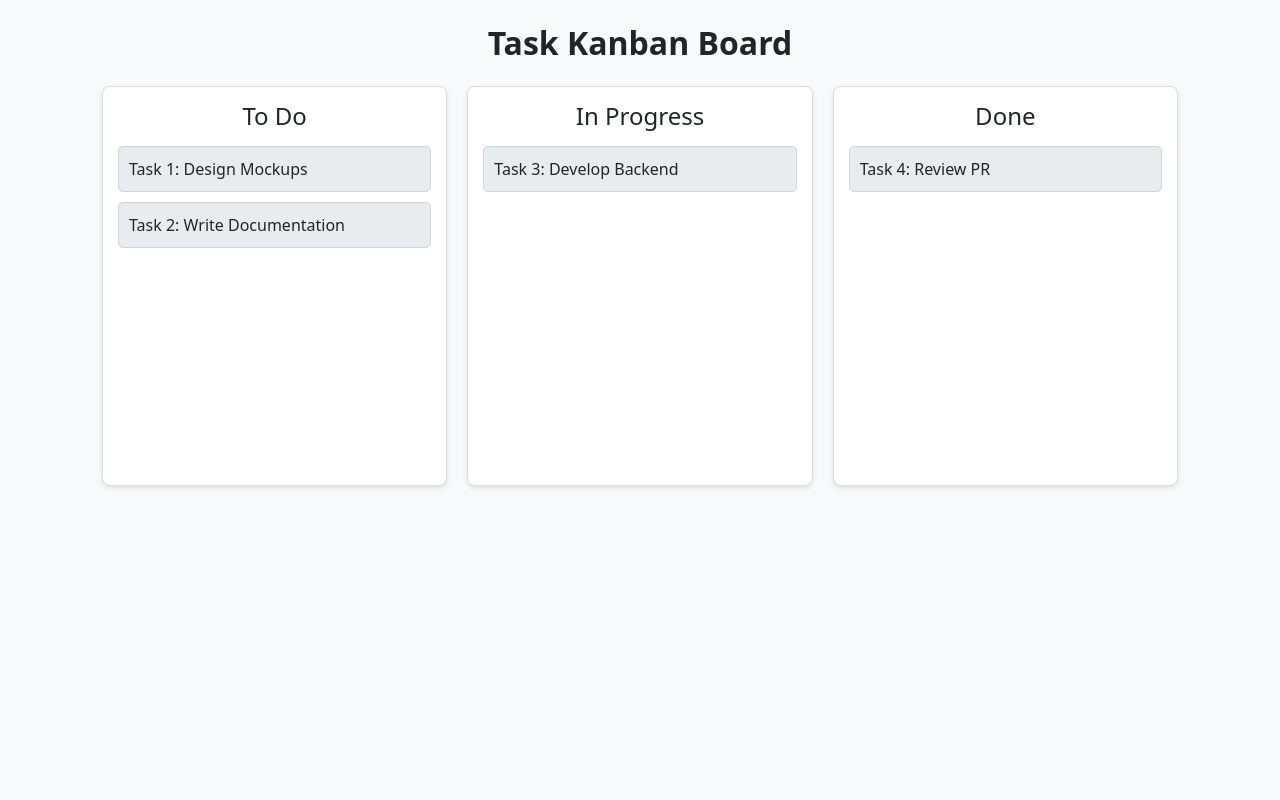
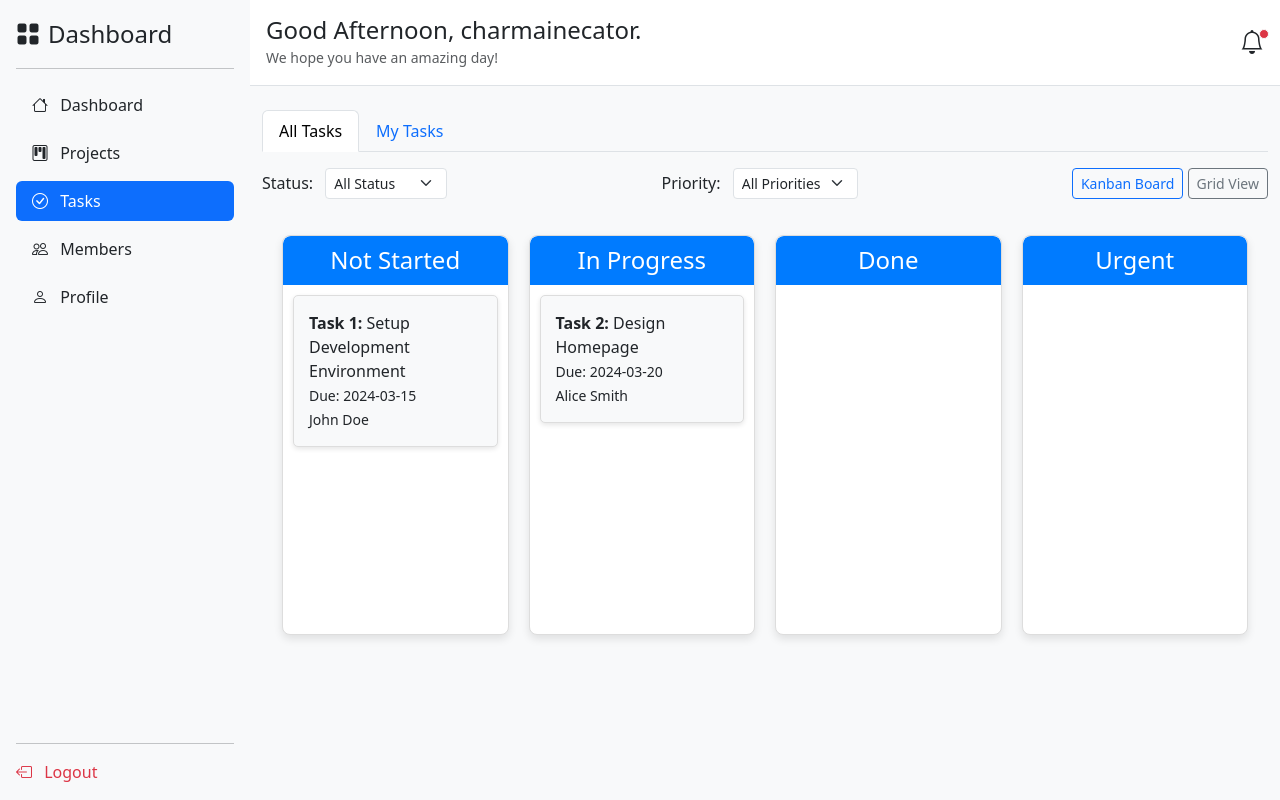
Before and after one commit to xxiimcha/project_management_django, a Django app: page /tasks/ in a window 1280 px wide. Run offline with Django 5.2, Linux system fonts and the light colour scheme; a user stored in the database is signed in.

Commit message:
Task page layout done

```diff
--- a/app/templates/app/tasks.html
+++ b/app/templates/app/tasks.html
@@ -3,42 +3,48 @@
 <head>
     <meta charset="UTF-8">
     <meta name="viewport" content="width=device-width, initial-scale=1.0">
-    <title>Task Kanban Board</title>
+    <title>Kanban Board</title>
     <!-- Bootstrap CSS -->
     <link href="https://cdn.jsdelivr.net/npm/bootstrap@5.3.3/dist/css/bootstrap.min.css" rel="stylesheet">
+    <link href="https://cdn.jsdelivr.net/npm/bootstrap-icons@1.10.5/font/bootstrap-icons.css" rel="stylesheet">
     <style>
         body {
             background-color: #f8f9fa;
         }
 
-        .kanban-board {
+        .kanban-board, .grid-view {
             display: flex;
-            justify-content: space-between;
             gap: 20px;
-            margin: 20px;
+            justify-content: center;
+            padding: 20px;
         }
 
-        .kanban-column {
-            background-color: #fff;
+        .kanban-column, .grid-column {
+            flex: 1;
+            background-color: #ffffff;
             border: 1px solid #ddd;
             border-radius: 8px;
-            flex: 1;
-            padding: 15px;
-            box-shadow: 0 2px 5px rgba(0, 0, 0, 0.1);
+            box-shadow: 0 4px 8px rgba(0, 0, 0, 0.1);
             min-height: 400px;
+            overflow-y: auto;
         }
 
         .kanban-column h4 {
             text-align: center;
-            margin-bottom: 15px;
+            background-color: #007bff;
+            color: #ffffff;
+            padding: 10px;
+            margin: 0;
+            border-radius: 8px 8px 0 0;
         }
 
         .task-card {
-            background-color: #e9ecef;
-            border: 1px solid #ced4da;
+            background-color: #f8f9fa;
+            border: 1px solid #ddd;
             border-radius: 5px;
-            padding: 10px;
-            margin-bottom: 10px;
+            padding: 15px;
+            margin: 10px;
+            box-shadow: 0 2px 5px rgba(0, 0, 0, 0.1);
             cursor: grab;
         }
 
@@ -48,35 +54,105 @@
     </style>
 </head>
 <body>
+    <div class="d-flex">
+        <!-- Sidebar -->
+        {% include 'app/sidebar.html' %}
+
+        <!-- Main Content -->
+        <div class="flex-grow-1">
+            <!-- Header -->
+            {% include 'app/header.html' %}
+
+            <!-- Page Content -->
             <div class="container mt-4">
-        <h2 class="fw-bold text-center mb-4">Task Kanban Board</h2>
+                <!-- Tabs -->
+                <ul class="nav nav-tabs mb-3" id="taskTabs">
+                    <li class="nav-item">
+                        <a class="nav-link active" id="allTasksTab" data-bs-toggle="tab" href="#all-tasks">All Tasks</a>
+                    </li>
+                    <li class="nav-item">
+                        <a class="nav-link" id="myTasksTab" data-bs-toggle="tab" href="#my-tasks">My Tasks</a>
+                    </li>
+                </ul>
 
-        <!-- Kanban Board -->
-        <div class="kanban-board">
-            <!-- To Do Column -->
-            <div class="kanban-column" id="todo" ondrop="drop(event)" ondragover="allowDrop(event)">
-                <h4>To Do</h4>
-                <div class="task-card" id="task1" draggable="true" ondragstart="drag(event)">
-                    Task 1: Design Mockups
+                <!-- Filters -->
+                <div class="d-flex justify-content-between mb-3">
+                    <div>
+                        <label for="statusFilter" class="me-2">Status:</label>
+                        <select id="statusFilter" class="form-select form-select-sm d-inline-block w-auto">
+                            <option value="all">All Status</option>
+                            <option value="not-started">Not Started</option>
+                            <option value="in-progress">In Progress</option>
+                            <option value="done">Done</option>
+                            <option value="urgent">Urgent</option>
+                        </select>
                     </div>
-                <div class="task-card" id="task2" draggable="true" ondragstart="drag(event)">
-                    Task 2: Write Documentation
+                    <div>
+                        <label for="priorityFilter" class="me-2">Priority:</label>
+                        <select id="priorityFilter" class="form-select form-select-sm d-inline-block w-auto">
+                            <option value="all">All Priorities</option>
+                            <option value="low">Low</option>
+                            <option value="medium">Medium</option>
+                            <option value="high">High</option>
+                        </select>
+                    </div>
+                    <div>
+                        <button class="btn btn-outline-primary btn-sm" id="kanbanViewBtn">Kanban Board</button>
+                        <button class="btn btn-outline-secondary btn-sm" id="gridViewBtn">Grid View</button>
                     </div>
                 </div>
 
-            <!-- In Progress Column -->
-            <div class="kanban-column" id="inprogress" ondrop="drop(event)" ondragover="allowDrop(event)">
+                <!-- Tab Content -->
+                <div class="tab-content">
+                    <!-- All Tasks -->
+                    <div class="tab-pane fade show active" id="all-tasks">
+                        <div id="kanbanBoard" class="kanban-board">
+                            <div class="kanban-column" id="not-started" ondrop="drop(event)" ondragover="allowDrop(event)">
+                                <h4>Not Started</h4>
+                                <div class="task-card" id="task1" draggable="true" ondragstart="drag(event)">
+                                    <strong>Task 1:</strong> Setup Development Environment <br>
+                                    <small>Due: 2024-03-15</small><br>
+                                    <small>John Doe</small>
+                                </div>
+                            </div>
+                            <div class="kanban-column" id="in-progress" ondrop="drop(event)" ondragover="allowDrop(event)">
                                 <h4>In Progress</h4>
-                <div class="task-card" id="task3" draggable="true" ondragstart="drag(event)">
-                    Task 3: Develop Backend
+                                <div class="task-card" id="task2" draggable="true" ondragstart="drag(event)">
+                                    <strong>Task 2:</strong> Design Homepage <br>
+                                    <small>Due: 2024-03-20</small><br>
+                                    <small>Alice Smith</small>
+                                </div>
+                            </div>
+                            <div class="kanban-column" id="done" ondrop="drop(event)" ondragover="allowDrop(event)">
+                                <h4>Done</h4>
+                            </div>
+                            <div class="kanban-column" id="urgent" ondrop="drop(event)" ondragover="allowDrop(event)">
+                                <h4>Urgent</h4>
                             </div>
                         </div>
 
-            <!-- Done Column -->
-            <div class="kanban-column" id="done" ondrop="drop(event)" ondragover="allowDrop(event)">
-                <h4>Done</h4>
-                <div class="task-card" id="task4" draggable="true" ondragstart="drag(event)">
-                    Task 4: Review PR
+                        <div id="gridView" class="row d-none">
+                            <div class="col-md-4">
+                                <div class="task-card">
+                                    <strong>Task 1:</strong> Setup Development Environment <br>
+                                    <small>Due: 2024-03-15</small><br>
+                                    <small>John Doe</small>
+                                </div>
+                            </div>
+                            <div class="col-md-4">
+                                <div class="task-card">
+                                    <strong>Task 2:</strong> Design Homepage <br>
+                                    <small>Due: 2024-03-20</small><br>
+                                    <small>Alice Smith</small>
+                                </div>
+                            </div>
+                        </div>
+                    </div>
+
+                    <!-- My Tasks -->
+                    <div class="tab-pane fade" id="my-tasks">
+                        <p class="text-center">This is the My Tasks tab. Customize it to show tasks assigned to the user.</p>
+                    </div>
                 </div>
             </div>
         </div>
@@ -96,8 +172,21 @@
             event.preventDefault();
             var data = event.dataTransfer.getData("text");
             var task = document.getElementById(data);
+            if (event.target.classList.contains("kanban-column")) {
                 event.target.appendChild(task);
             }
+        }
+
+        // View Toggle
+        document.getElementById('kanbanViewBtn').addEventListener('click', () => {
+            document.getElementById('kanbanBoard').classList.remove('d-none');
+            document.getElementById('gridView').classList.add('d-none');
+        });
+
+        document.getElementById('gridViewBtn').addEventListener('click', () => {
+            document.getElementById('kanbanBoard').classList.add('d-none');
+            document.getElementById('gridView').classList.remove('d-none');
+        });
     </script>
 
     <!-- Bootstrap JS -->
```
Also changed, not shown: app/models.py (+28 -0 lines), app/migrations/0003_task.py (added), db.sqlite3. Lines whose indentation alone changed are shown as unchanged.
